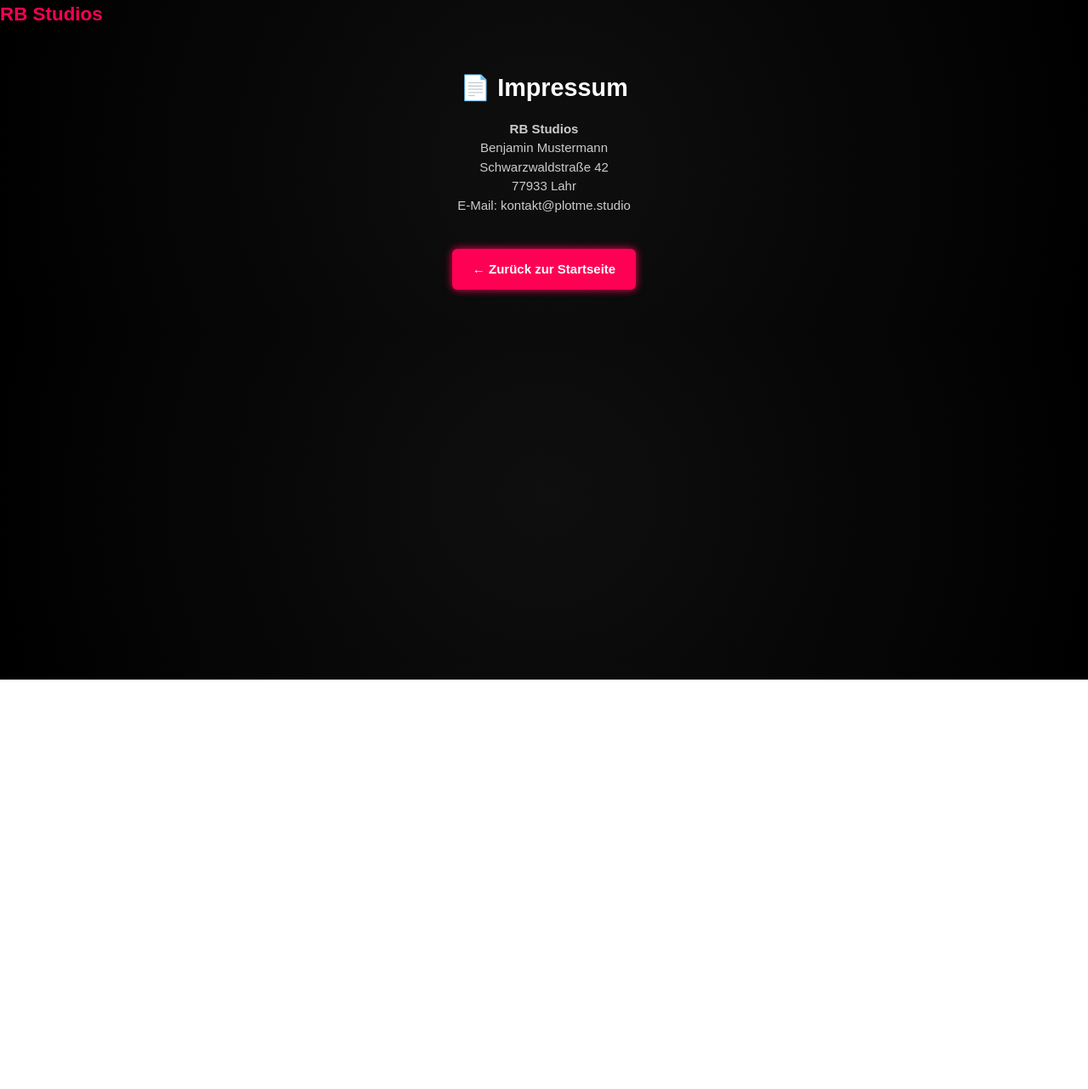
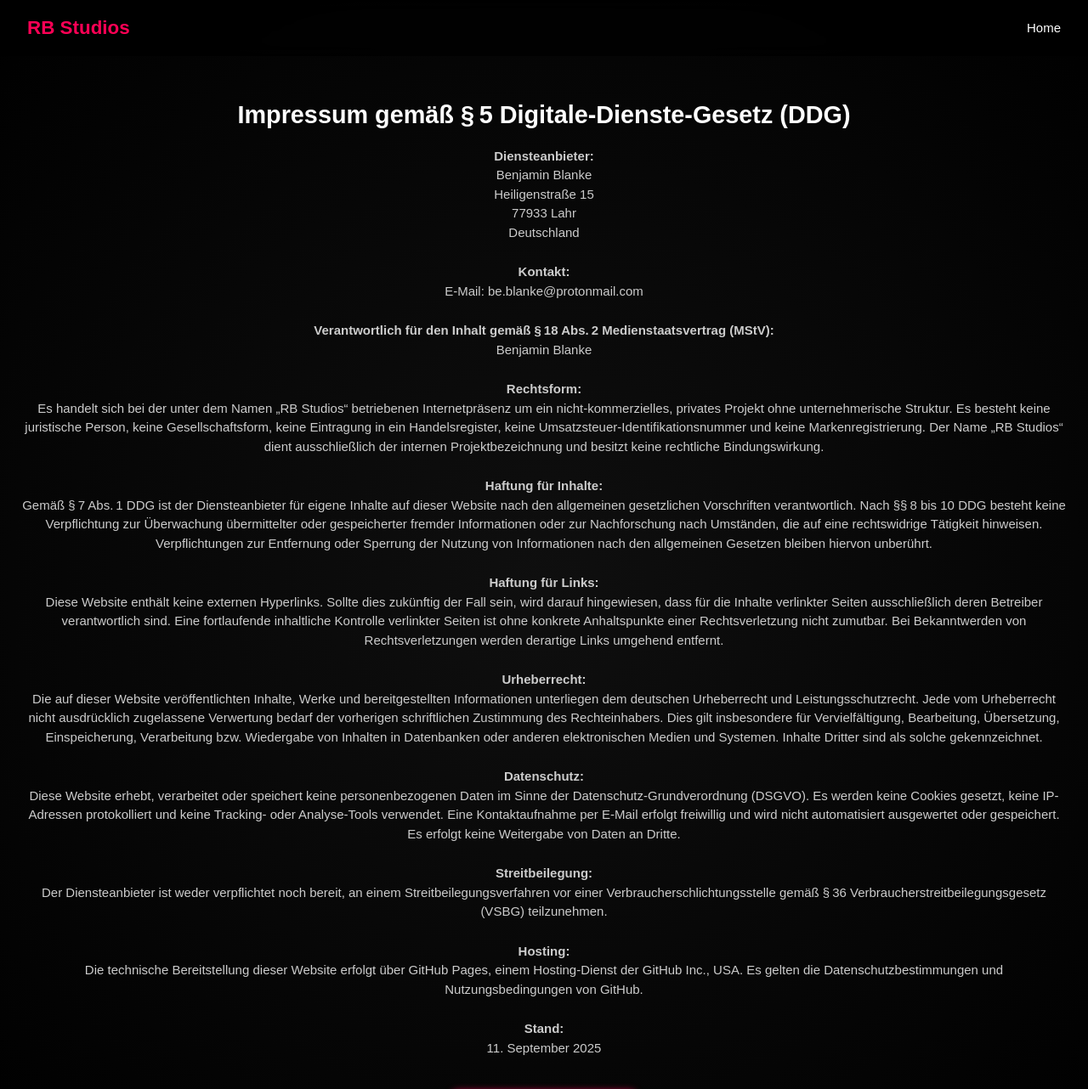
Before and after one commit to rbvisions/rbsite, a plain HTML site: page impressum.html in a window 1280 px wide. Shown: the top 1282 px of the page at 85% size. Before the commit the page ends 800 px from the top, so only its background shows below. Drawn offline with Linux system fonts and the light colour scheme.

Commit message:
Update impressum.html

```diff
--- a/impressum.html
+++ b/impressum.html
@@ -2,19 +2,58 @@
 <html lang="de">
 <head>
   <meta charset="UTF-8" />
-  <title>Impressum – RB Studios</title>
+  <title>Impressum – Plot.Me™ / RB Studios</title>
   <meta name="viewport" content="width=device-width, initial-scale=1.0" />
   <link rel="stylesheet" href="style.css" />
 </head>
 <body>
-  <nav><div class="logo-text">RB Studios</div></nav>
+  <nav class="navbar">
+    <div class="logo-text">RB Studios</div>
+    <div class="burger" onclick="toggleMenu()">☰</div>
+    <ul class="nav-links" id="navMenu">
+      <li><a href="index.html">Home</a></li>
+    </ul>
+  </nav>
+
   <main class="section">
-    <h2>📄 Impressum</h2>
-    <p><strong>RB Studios</strong><br />
-    Benjamin Mustermann<br />
-    Schwarzwaldstraße 42<br />
+    <h2>Impressum gemäß § 5 Digitale-Dienste-Gesetz (DDG)</h2>
+
+    <p><strong>Diensteanbieter:</strong><br />
+    Benjamin Blanke<br />
+    Heiligenstraße 15<br />
     77933 Lahr<br />
-    E-Mail: kontakt@plotme.studio</p>
+    Deutschland</p>
+
+    <p><strong>Kontakt:</strong><br />
+    E-Mail: be.blanke@protonmail.com</p>
+
+    <p><strong>Verantwortlich für den Inhalt gemäß § 18 Abs. 2 Medienstaatsvertrag (MStV):</strong><br />
+    Benjamin Blanke</p>
+
+    <p><strong>Rechtsform:</strong><br />
+    Es handelt sich bei der unter dem Namen „RB Studios“ betriebenen Internetpräsenz um ein nicht-kommerzielles, privates Projekt ohne unternehmerische Struktur. Es besteht keine juristische Person, keine Gesellschaftsform, keine Eintragung in ein Handelsregister, keine Umsatzsteuer-Identifikationsnummer und keine Markenregistrierung. Der Name „RB Studios“ dient ausschließlich der internen Projektbezeichnung und besitzt keine rechtliche Bindungswirkung.</p>
+
+    <p><strong>Haftung für Inhalte:</strong><br />
+    Gemäß § 7 Abs. 1 DDG ist der Diensteanbieter für eigene Inhalte auf dieser Website nach den allgemeinen gesetzlichen Vorschriften verantwortlich. Nach §§ 8 bis 10 DDG besteht keine Verpflichtung zur Überwachung übermittelter oder gespeicherter fremder Informationen oder zur Nachforschung nach Umständen, die auf eine rechtswidrige Tätigkeit hinweisen. Verpflichtungen zur Entfernung oder Sperrung der Nutzung von Informationen nach den allgemeinen Gesetzen bleiben hiervon unberührt.</p>
+
+    <p><strong>Haftung für Links:</strong><br />
+    Diese Website enthält keine externen Hyperlinks. Sollte dies zukünftig der Fall sein, wird darauf hingewiesen, dass für die Inhalte verlinkter Seiten ausschließlich deren Betreiber verantwortlich sind. Eine fortlaufende inhaltliche Kontrolle verlinkter Seiten ist ohne konkrete Anhaltspunkte einer Rechtsverletzung nicht zumutbar. Bei Bekanntwerden von Rechtsverletzungen werden derartige Links umgehend entfernt.</p>
+
+    <p><strong>Urheberrecht:</strong><br />
+    Die auf dieser Website veröffentlichten Inhalte, Werke und bereitgestellten Informationen unterliegen dem deutschen Urheberrecht und Leistungsschutzrecht. Jede vom Urheberrecht nicht ausdrücklich zugelassene Verwertung bedarf der vorherigen schriftlichen Zustimmung des Rechteinhabers. Dies gilt insbesondere für Vervielfältigung, Bearbeitung, Übersetzung, Einspeicherung, Verarbeitung bzw. Wiedergabe von Inhalten in Datenbanken oder anderen elektronischen Medien und Systemen. Inhalte Dritter sind als solche gekennzeichnet.</p>
+
+    <p><strong>Datenschutz:</strong><br />
+    Diese Website erhebt, verarbeitet oder speichert keine personenbezogenen Daten im Sinne der Datenschutz-Grundverordnung (DSGVO). Es werden keine Cookies gesetzt, keine IP-Adressen protokolliert und keine Tracking- oder Analyse-Tools verwendet. Eine Kontaktaufnahme per E-Mail erfolgt freiwillig und wird nicht automatisiert ausgewertet oder gespeichert. Es erfolgt keine Weitergabe von Daten an Dritte.</p>
+
+    <p><strong>Streitbeilegung:</strong><br />
+    Der Diensteanbieter ist weder verpflichtet noch bereit, an einem Streitbeilegungsverfahren vor einer Verbraucherschlichtungsstelle gemäß § 36 Verbraucherstreitbeilegungsgesetz (VSBG) teilzunehmen.</p>
+
+    <p><strong>Hosting:</strong><br />
+    Die technische Bereitstellung dieser Website erfolgt über GitHub Pages, einem Hosting-Dienst der GitHub Inc., USA. Es gelten die Datenschutzbestimmungen und Nutzungsbedingungen von GitHub.</p>
+
+    <p><strong>Stand:</strong><br />
+    11. September 2025</p>
+
     <a href="index.html" class="btn-primary">← Zurück zur Startseite</a>
   </main>
 </body>
```
